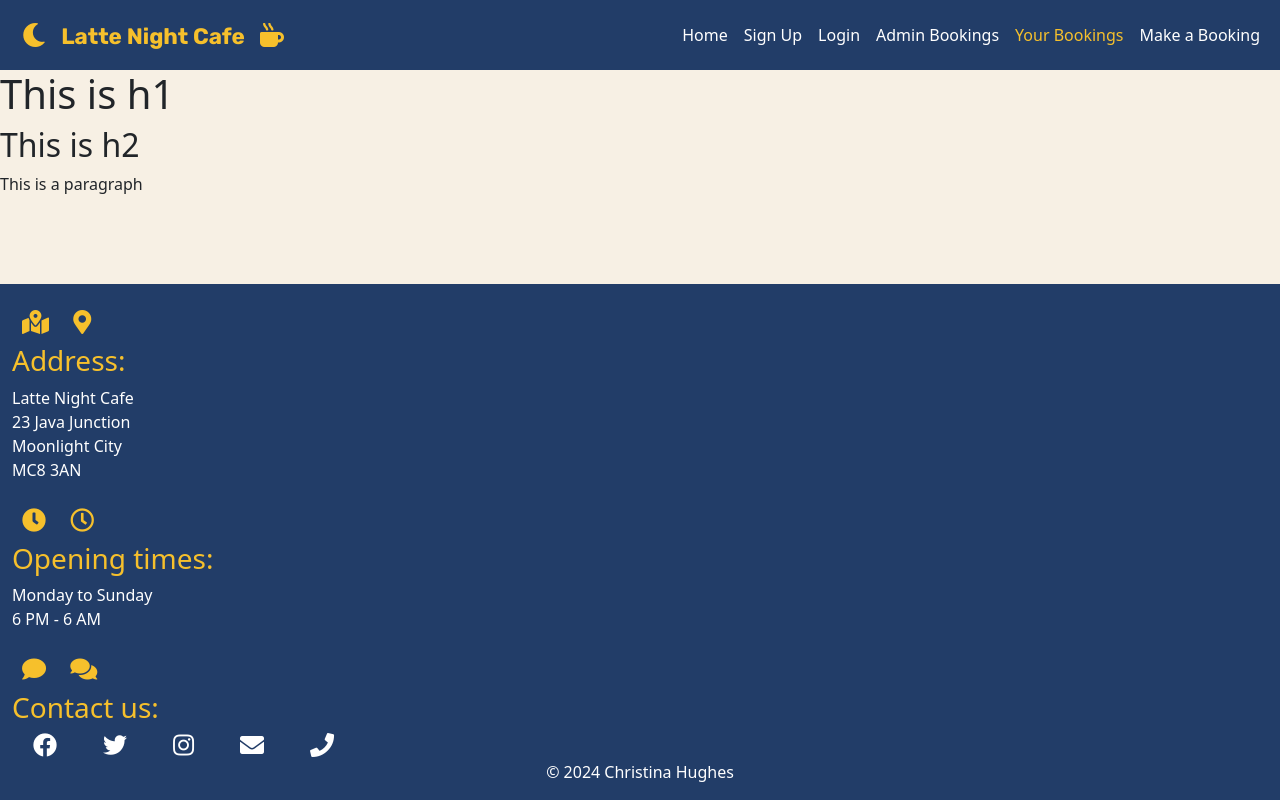
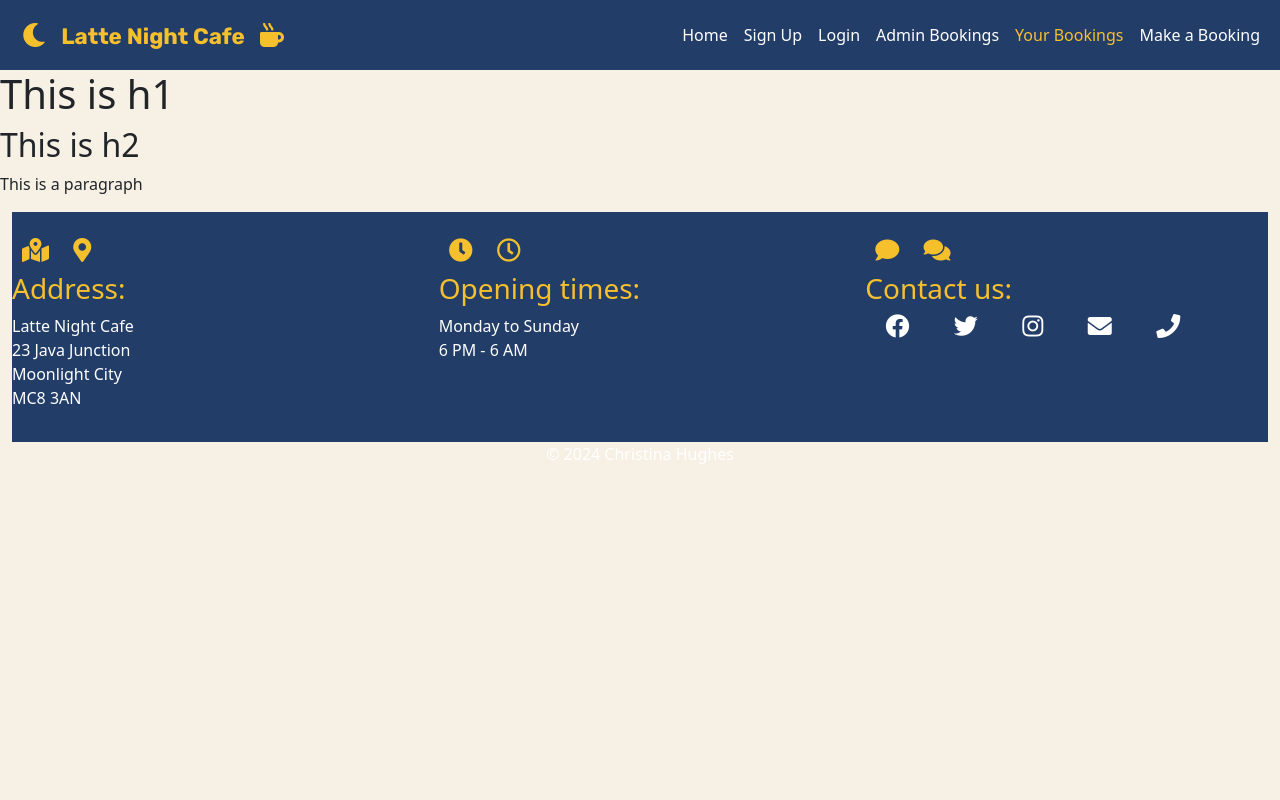
Before and after one commit to CHughes13/late-night-cafe, a Django app: page /user/bookings/ in a window 1280 px wide. Run offline with Django 4.2, Linux system fonts and the light colour scheme; parts of the project's set-up code (start-up, migrations or seed data) failed here and were passed over.

Commit message:
Fix grid in footer so that it divides evenly into 3 across the width of the page

```diff
--- a/templates/base.html
+++ b/templates/base.html
@@ -105,8 +105,9 @@
     </main>
 
     <!-- Footer -->
+    <div class="container-fluid">
     <footer class="footer mt-auto py-3 dark-bg">
-        <div class="container-fluid">
+
             <div class="row">
                 <!-- Address column -->
                 <div class="col-md-4">
@@ -122,7 +123,7 @@
                     </ul>
                 </div>
 
-            </div>
+
 
             <!-- Opening Hours column -->
             <div class="col-md-4">
@@ -148,7 +149,8 @@
                     aria-label="Visit our Facebook page (opens in a new tab)"><i class="fab fa-facebook"></i></a>
 
                 <a href="https://www.twitter.com/" target="_blank" rel="noopener"
-                    aria-label="Visit our Twitter page (opens in a new tab)" title="X, the website formerly known as Twitter"><i class="fab fa-twitter"></i></a>
+                    aria-label="Visit our Twitter page (opens in a new tab)"
+                    title="X, the website formerly known as Twitter"><i class="fab fa-twitter"></i></a>
 
                 <a href="https://www.instagram.com/" target="_blank" rel="noopener"
                     aria-label="Visit our Instagram page (opens in a new tab)"><i class="fab fa-instagram"></i></a>
@@ -157,14 +159,16 @@
                     aria-label="Send us an email (opens email client in a new tab)"><i class="fas fa-envelope"></i></a>
 
                 <a href="tel:+441234567890" target="_blank" rel="noopener"
-                    aria-label="Call us on the phone (opens calling app in a new tab)" title="Call +44 (0) 1234 567 890"><i class="fas fa-phone"></i></a>
+                    aria-label="Call us on the phone (opens calling app in a new tab)"
+                    title="Call +44 (0) 1234 567 890"><i class="fas fa-phone"></i></a>
             </div>
         </div>
-
+    </div>
         <!-- Copyright line -->
-        <div>
+        <div class="row">
+            <div class="col-12">
             <p class="m-0 text-center text-white">&copy; 2024 Christina Hughes</p>
-        </div>
+            </div>
         </div>
     </footer>
 
```
